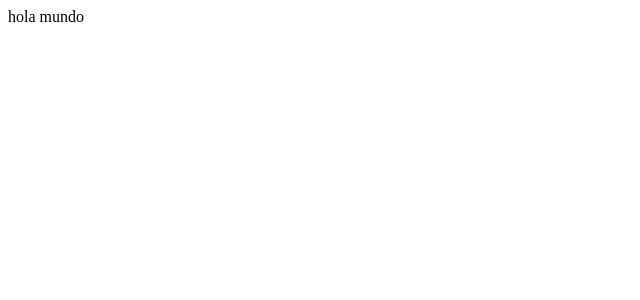
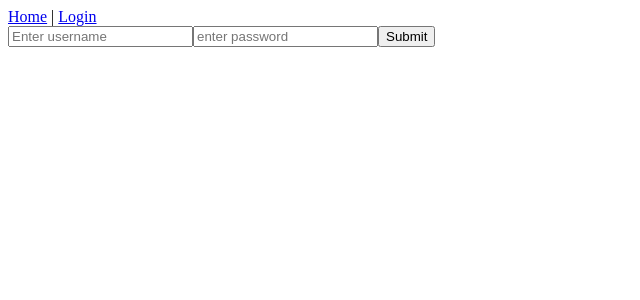
Before and after one commit to Hoid14/react-django-app, a React (Vite) app in the folder frontend/: page /login in a window 1280 px wide. Shown: the top 300 px of the page, without its empty margins (0-640 px from the left). Built offline with nearby package versions, Linux system fonts and the light colour scheme.

Commit message:
enrute la pagina y cree varios componentes

```diff
--- a/frontend/package.json
+++ b/frontend/package.json
@@ -11,7 +11,8 @@
   },
   "dependencies": {
     "react": "^18.2.0",
-    "react-dom": "^18.2.0"
+    "react-dom": "^18.2.0",
+    "react-router-dom": "^6.22.3"
   },
   "devDependencies": {
     "@types/react": "^18.2.66",
--- a/frontend/src/App.jsx
+++ b/frontend/src/App.jsx
@@ -1,10 +1,20 @@
+import { BrowserRouter as Router, Route, Routes } from 'react-router-dom'
+import { Header } from './components/Header'
+import { HomePage } from './pages/HomePage'
+import { LoginPage } from './pages/LoginPage'
 
 function App() {
 
   return (
-    <>
-     hola mundo
-    </>
+    <div className="App">
+      <Router>
+        <Header/>
+        <Routes>
+          <Route path="/" element={<HomePage/>}/>
+          <Route path="/login" element={<LoginPage/>}/>
+        </Routes>
+      </Router>
+    </div>
   )
 }
 
--- /dev/null
+++ b/frontend/src/components/Header.jsx
@@ -0,0 +1,22 @@
+import { useState } from 'react'
+import { Link } from 'react-router-dom'
+
+export const Header = () => {
+    let [user, setUser] = useState(null)
+    let logoutUser = (e) => {
+        e.preventDefault()
+    }
+    return (
+        <div>
+            <Link to="/">Home</Link>
+            <span> | </span>
+            {user ? (
+                <p onClick={logoutUser}>Logout</p>
+            ) : (
+                <Link to="/login" >Login</Link>
+            )}
+            {user && <p>Hello {user.username}!</p>}
+
+        </div>
+    )
+}
--- /dev/null
+++ b/frontend/src/pages/HomePage.jsx
@@ -0,0 +1,15 @@
+
+export const HomePage = () => {
+    const isAuthenticated = false;
+    return (
+        isAuthenticated ? (
+        <div>
+            <p>You are logged in to the homepage!</p>
+        </div>
+        ):(
+        <div>
+            <p>You are not logged in, redirecting...</p>
+        </div>
+        )
+    )
+}
--- /dev/null
+++ b/frontend/src/pages/LoginPage.jsx
@@ -0,0 +1,16 @@
+
+export const LoginPage = () => {
+    let loginUser = (e) => {
+        e.preventDefault()
+    }
+
+    return (
+        <div>
+            <form onSubmit={loginUser}>
+                <input type="text" name="username" placeholder="Enter username"/>
+                <input type="password" name="password" placeholder="enter password"/>
+                <input type="submit"/>
+            </form>
+        </div>
+    )
+}
```
Also changed, not shown: frontend/src/context/AuthContext.jsx (added), 1 other file (tests, documents, lock files or other folders).
